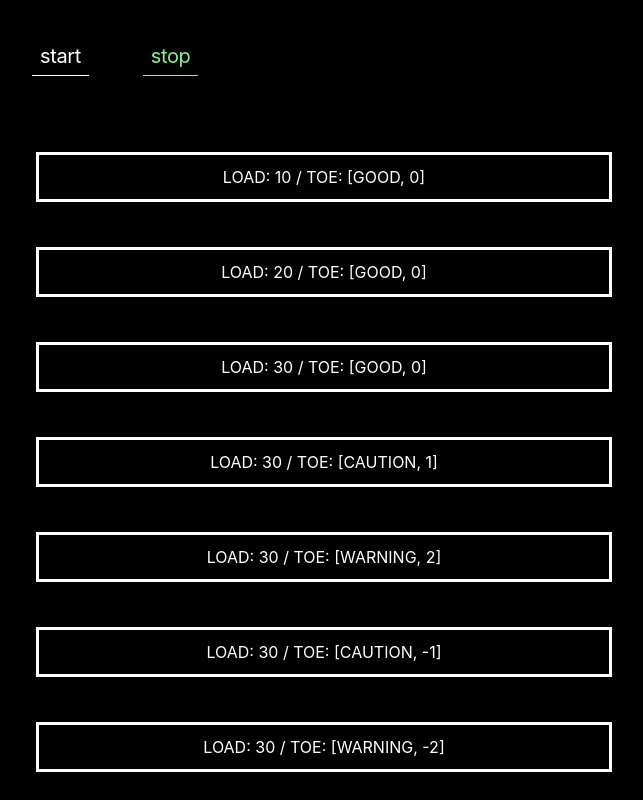
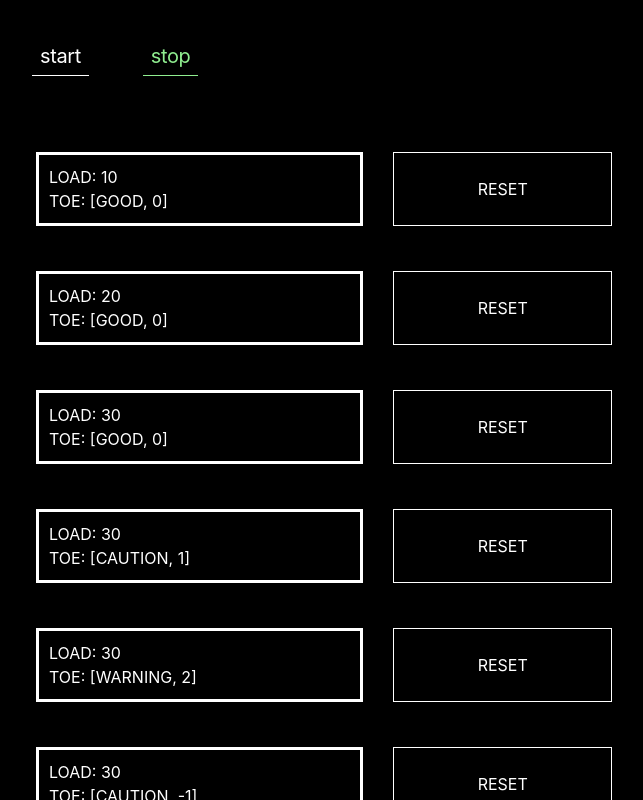
Before and after one commit to samiehomie/portfolio-starter-kit, a Next.js app: page / in a window 1280 px wide. Shown: the top 800 px of the page, without its empty margins (316-959 px from the left). Built offline with nearby package versions, Linux system fonts and the light colour scheme; no server answers.

Commit message:
Add reset button

```diff
--- a/app/components/section.tsx
+++ b/app/components/section.tsx
@@ -65,24 +65,25 @@ export default function Section({
 
   return (
     <section>
-      <div
-        style={{
-          marginBottom: '45px',
-        }}
-      >
-        <button
+      <div className="mb-[45px] flex gap-x-[30px] text-[16px]">
+        <div
           style={{
             border:
               isClosed || isDone ? '3px solid white' : '3px solid lightgreen',
-            objectFit: 'cover',
           }}
           onClick={isClosed || isDone ? undefined : handleClick}
-          className="border-3 w-full p-[10px] text-[16px]"
+          className="border-3 p-[10px]  block cursor-pointer w-[60%]"
         >
-          {`LOAD: ${
-            inputCase.load
-          } / TOE: [${inputCase.toe[0].toUpperCase()}, ${inputCase.toe[1]}]`}
-        </button>
+          {`LOAD: ${inputCase.load}`} <br />
+          {`TOE: [${inputCase.toe[0].toUpperCase()}, ${inputCase.toe[1]}]`}
+        </div>
+        <div
+          className="inline-flex flex-col w-[40%] text-[16px] justify-center
+          items-center border p-[10px] cursor-pointer"
+          onClick={() => setIsClosed(false)}
+        >
+          RESET
+        </div>
       </div>
     </section>
   )
```
